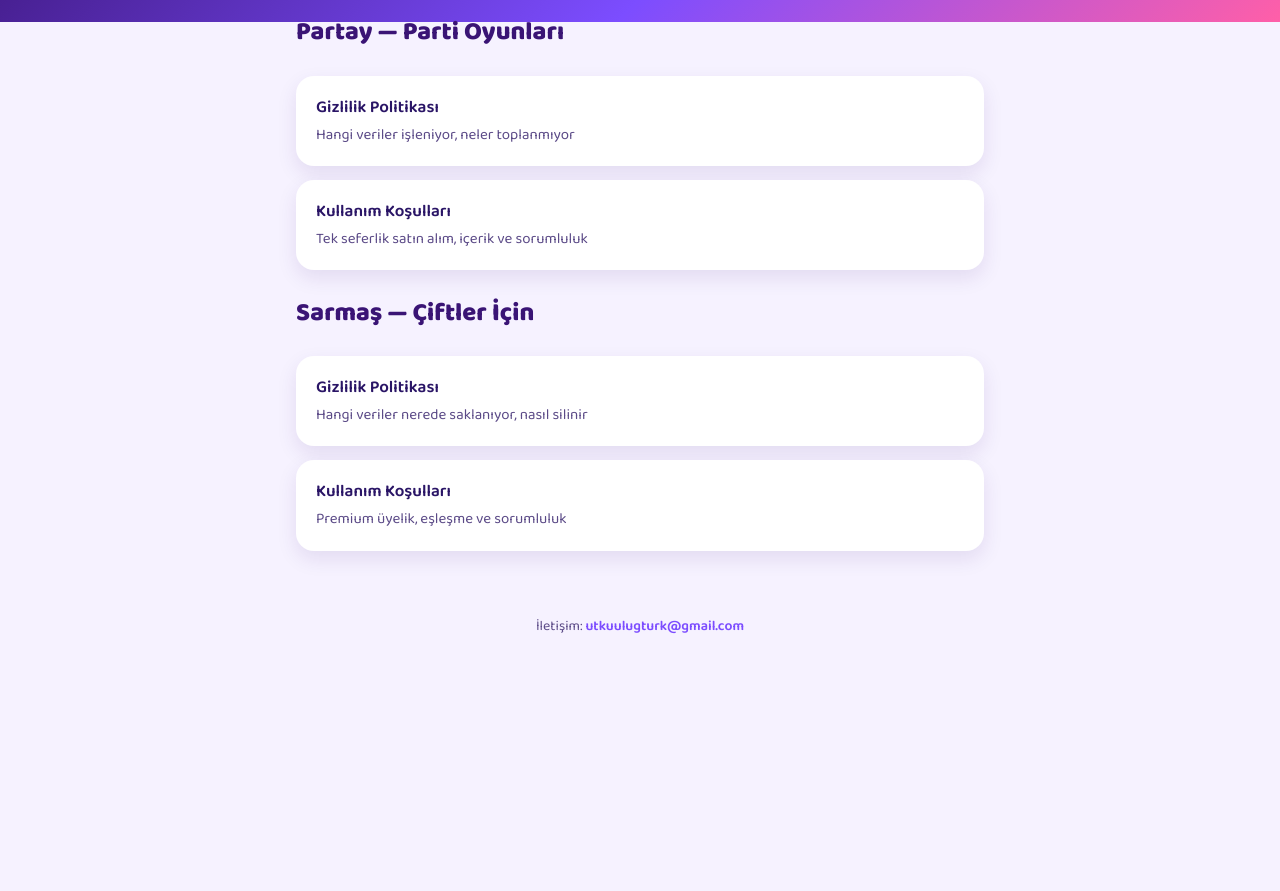
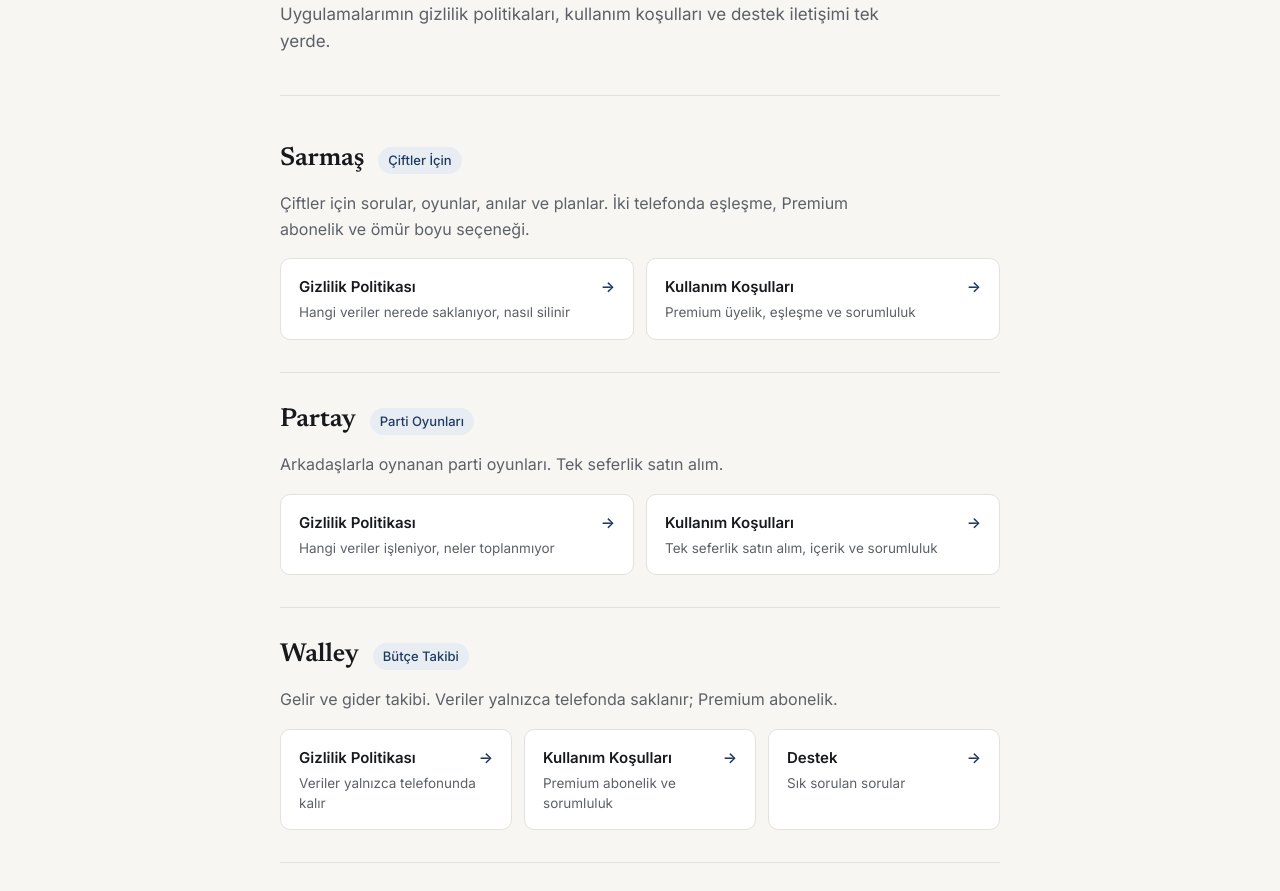
Before and after one commit to uulugturk/legal, a plain HTML site: page index.html in a window 1280 px wide. Shown: the part 173-1064 px from the top of the page. Before the commit the page ends 874 px from the top, so only its background shows below. Drawn offline with Linux system fonts and the light colour scheme.

Commit message:
Index: neutral professional design, add Walley and a support block
Co-Authored-By: Claude Opus 5.5 <noreply@anthropic.com>

```diff
--- a/index.html
+++ b/index.html
@@ -3,41 +3,99 @@
 <head>
 <meta charset="utf-8">
 <meta name="viewport" content="width=device-width, initial-scale=1">
-<title>Yasal Sayfalar</title>
+<title>Yasal Sayfalar · Utku ULUĞTÜRK</title>
+<meta name="description" content="Sarmaş, Partay ve Walley uygulamalarının gizlilik politikaları, kullanım koşulları ve destek iletişimi.">
 <link rel="preconnect" href="https://fonts.googleapis.com">
 <link rel="preconnect" href="https://fonts.gstatic.com" crossorigin>
-<link href="https://fonts.googleapis.com/css2?family=Baloo+2:wght@400;600;800&display=swap" rel="stylesheet">
-<link rel="stylesheet" href="style.css">
+<link href="https://fonts.googleapis.com/css2?family=Newsreader:opsz,wght@6..72,500;6..72,600&family=Inter:wght@400;500;600&display=swap" rel="stylesheet">
+<style>
+:root{
+  --bg:#F7F6F3; --surface:#FFFFFF; --ink:#17191C; --muted:#5C6168; --line:#E3E1DC;
+  --accent:#1F3A5F; --accent-soft:#E8EDF3; --focus:#2F5A8F;
+  color-scheme:light;
+}
+@media (prefers-color-scheme:dark){
+  :root{--bg:#111316; --surface:#181B1F; --ink:#ECEDEF; --muted:#9BA1A9; --line:#2A2E34;
+    --accent:#9DB7D8; --accent-soft:#1D2733; --focus:#B9CDE6; color-scheme:dark}
+}
+*{box-sizing:border-box}
+html{-webkit-text-size-adjust:100%}
+body{margin:0;background:var(--bg);color:var(--ink);
+  font:400 16px/1.6 Inter,-apple-system,BlinkMacSystemFont,"Segoe UI",Roboto,sans-serif}
+.wrap{max-width:760px;margin:0 auto;padding-left:max(20px,env(safe-area-inset-left,0px));padding-right:max(20px,env(safe-area-inset-right,0px))}
+header{padding-block:72px 40px;border-bottom:1px solid var(--line)}
+.owner{margin:0 0 14px;font-size:13px;font-weight:600;letter-spacing:.08em;text-transform:uppercase;color:var(--muted)}
+h1{margin:0;font:600 clamp(36px,6vw,48px)/1.1 Newsreader,Georgia,"Times New Roman",serif;letter-spacing:-.01em;text-wrap:balance}
+.lede{margin:14px 0 0;max-width:56ch;color:var(--muted);font-size:17px}
+main{padding-block:16px 24px}
+section.app{padding-block:32px;border-bottom:1px solid var(--line);display:grid;gap:16px}
+.app-head{display:flex;flex-wrap:wrap;align-items:baseline;gap:6px 14px}
+h2{margin:0;font:600 26px/1.2 Newsreader,Georgia,serif;letter-spacing:-.005em}
+.tag{font-size:13px;font-weight:500;color:var(--accent);background:var(--accent-soft);padding:3px 10px;border-radius:999px;white-space:nowrap}
+.app p{margin:0;color:var(--muted);max-width:62ch}
+.links{display:grid;grid-template-columns:repeat(auto-fit,minmax(200px,1fr));gap:12px}
+.links a{display:block;padding:16px 18px;background:var(--surface);border:1px solid var(--line);border-radius:10px;
+  color:var(--ink);text-decoration:none;transition:border-color .15s,transform .15s}
+.links a:hover{border-color:var(--accent);transform:translateY(-1px)}
+.links a:focus-visible{outline:2px solid var(--focus);outline-offset:2px}
+.links strong{display:flex;justify-content:space-between;gap:8px;font-weight:600;font-size:15px}
+.links strong::after{content:"→";color:var(--accent)}
+.links span{display:block;margin-top:4px;font-size:13.5px;line-height:1.45;color:var(--muted)}
+.contact{margin-block:40px 8px;padding:28px;background:var(--surface);border:1px solid var(--line);border-left:4px solid var(--accent);border-radius:10px;display:grid;gap:10px}
+.contact h2{font-size:24px}
+.contact p{margin:0;color:var(--muted);max-width:62ch}
+.mail{font-size:18px;font-weight:600;color:var(--accent);text-decoration:none;word-break:break-all}
+.mail:hover{text-decoration:underline}
+footer{padding-block:32px 56px;color:var(--muted);font-size:13.5px}
+@media (max-width:480px){header{padding-block:48px 28px}section.app{padding-block:26px}.contact{padding:22px}}
+</style>
 </head>
 <body>
+<div class="wrap">
 <header>
+  <p class="owner">Utku ULUĞTÜRK · Uygulama geliştirici</p>
   <h1>Yasal Sayfalar</h1>
-  <p>Uygulamaların gizlilik politikaları ve kullanım koşulları</p>
+  <p class="lede">Uygulamalarımın gizlilik politikaları, kullanım koşulları ve destek iletişimi tek yerde.</p>
 </header>
 
 <main>
-  <h2 style="color:#3a1475">Partay — Parti Oyunları</h2>
-  <div class="cards">
-    <a class="card" href="partay/privacy.html">Gizlilik Politikası
-      <span>Hangi veriler işleniyor, neler toplanmıyor</span>
-    </a>
-    <a class="card" href="partay/terms.html">Kullanım Koşulları
-      <span>Tek seferlik satın alım, içerik ve sorumluluk</span>
-    </a>
-  </div>
-  <h2 style="color:#3a1475">Sarmaş — Çiftler İçin</h2>
-  <div class="cards">
-    <a class="card" href="sarmas/privacy.html">Gizlilik Politikası
-      <span>Hangi veriler nerede saklanıyor, nasıl silinir</span>
-    </a>
-    <a class="card" href="sarmas/terms.html">Kullanım Koşulları
-      <span>Premium üyelik, eşleşme ve sorumluluk</span>
-    </a>
-  </div>
+  <section class="app" aria-labelledby="sarmas">
+    <div class="app-head"><h2 id="sarmas">Sarmaş</h2><span class="tag">Çiftler İçin</span></div>
+    <p>Çiftler için sorular, oyunlar, anılar ve planlar. İki telefonda eşleşme, Premium abonelik ve ömür boyu seçeneği.</p>
+    <div class="links">
+      <a href="sarmas/privacy.html"><strong>Gizlilik Politikası</strong><span>Hangi veriler nerede saklanıyor, nasıl silinir</span></a>
+      <a href="sarmas/terms.html"><strong>Kullanım Koşulları</strong><span>Premium üyelik, eşleşme ve sorumluluk</span></a>
+    </div>
+  </section>
+
+  <section class="app" aria-labelledby="partay">
+    <div class="app-head"><h2 id="partay">Partay</h2><span class="tag">Parti Oyunları</span></div>
+    <p>Arkadaşlarla oynanan parti oyunları. Tek seferlik satın alım.</p>
+    <div class="links">
+      <a href="partay/privacy.html"><strong>Gizlilik Politikası</strong><span>Hangi veriler işleniyor, neler toplanmıyor</span></a>
+      <a href="partay/terms.html"><strong>Kullanım Koşulları</strong><span>Tek seferlik satın alım, içerik ve sorumluluk</span></a>
+    </div>
+  </section>
+
+  <section class="app" aria-labelledby="walley">
+    <div class="app-head"><h2 id="walley">Walley</h2><span class="tag">Bütçe Takibi</span></div>
+    <p>Gelir ve gider takibi. Veriler yalnızca telefonda saklanır; Premium abonelik.</p>
+    <div class="links">
+      <a href="https://uulugturk.github.io/walley-legal/privacy.html"><strong>Gizlilik Politikası</strong><span>Veriler yalnızca telefonunda kalır</span></a>
+      <a href="https://uulugturk.github.io/walley-legal/terms.html"><strong>Kullanım Koşulları</strong><span>Premium abonelik ve sorumluluk</span></a>
+      <a href="https://uulugturk.github.io/walley-legal/"><strong>Destek</strong><span>Sık sorulan sorular</span></a>
+    </div>
+  </section>
+
+  <section class="contact" aria-labelledby="destek">
+    <h2 id="destek">Destek ve İletişim</h2>
+    <p>Bir sorun mu yaşıyorsun ya da önerin mi var? Uygulamanın adını yazarak e-posta gönder; genellikle birkaç gün içinde dönüş yaparım.</p>
+    <a class="mail" href="mailto:utkuulugturk@gmail.com">utkuulugturk@gmail.com</a>
+    <p>Satın alma iadeleri Apple tarafından <a href="https://reportaproblem.apple.com" style="color:var(--accent)">reportaproblem.apple.com</a> üzerinden yapılır.</p>
+  </section>
 </main>
 
-<footer>
-  <p>İletişim: <a href="mailto:utkuulugturk@gmail.com">utkuulugturk@gmail.com</a></p>
-</footer>
+<footer>© 2026 Utku ULUĞTÜRK</footer>
+</div>
 </body>
 </html>
```
